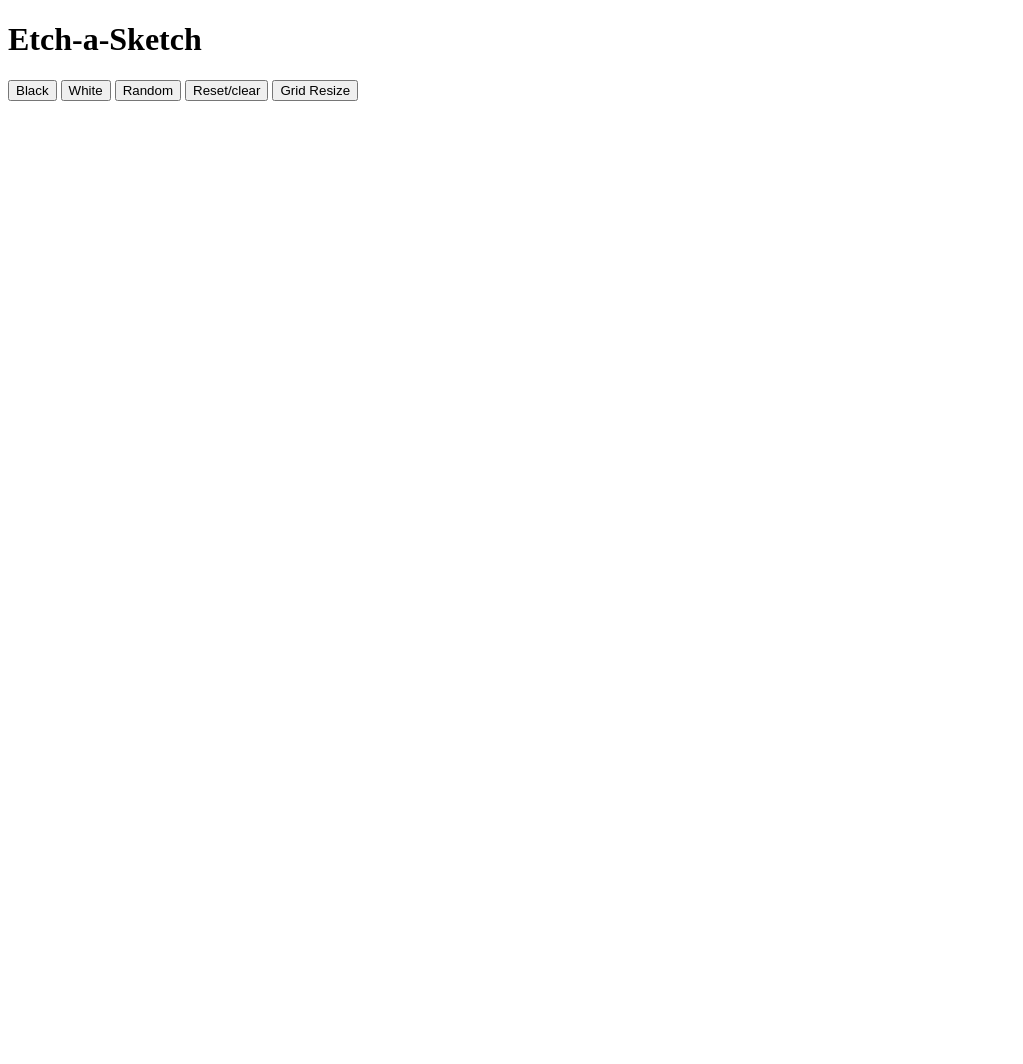
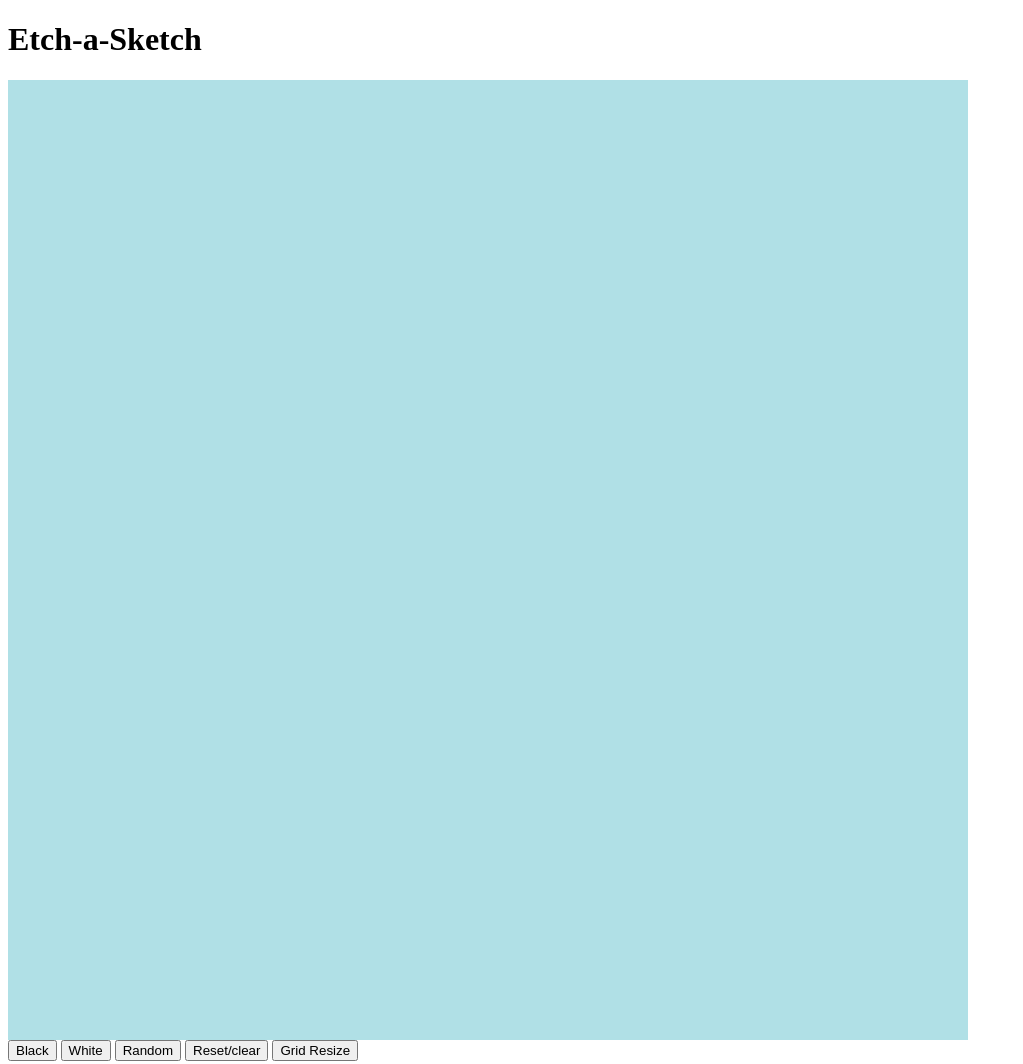
Before and after one commit to sahilansari07/etch-a-sketch, a plain HTML site: page index.html in a window 1280 px wide. Shown: the whole page, without its empty margins (0-1023 px from the left). Before the commit the page ends 800 px from the top, so only its background shows below. Drawn offline with Linux system fonts and the light colour scheme.

Commit message:
Update index.html

```diff
--- a/index.html
+++ b/index.html
@@ -5,7 +5,7 @@
   <meta http-equiv="X-UA-Compatible" content="IE=edge">
   <meta name="viewport" content="width=device-width, initial-scale=1.0">
   <title>Etch-a-Sketch-Odin</title>
-  <link rel="stylesheet" href="csspractice.css">
+  <link rel="stylesheet" href="styles.css">
 </head>
 
 <body>
@@ -29,7 +29,7 @@
   <button>Set size </button> -->
 </div>
 
-<script src="jspractice.js"></script>
+<script src="javascript.js"></script>
 
 </body>
 </html>
```
